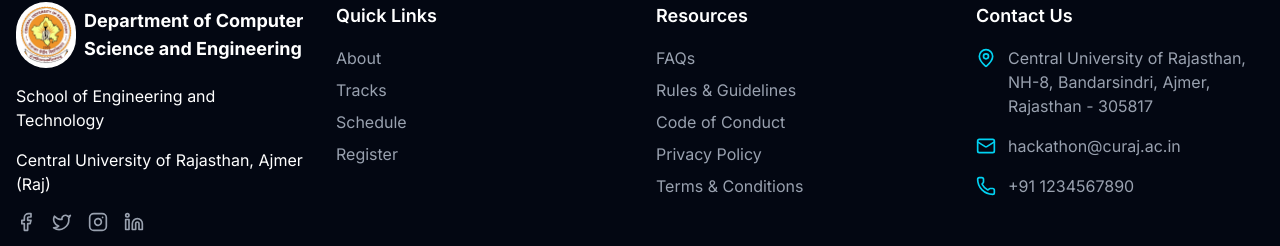
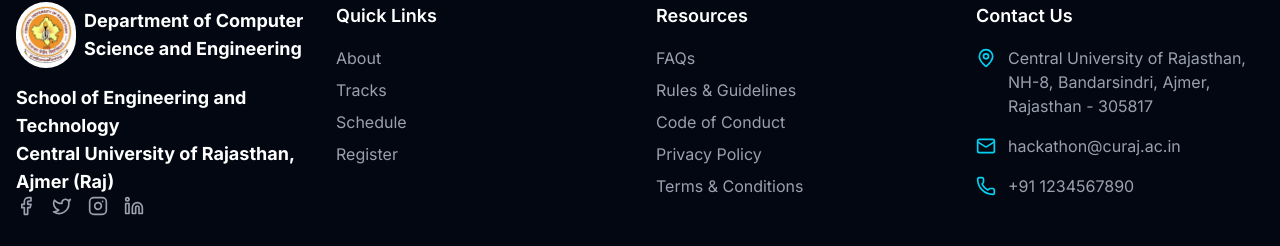
Before and after one commit to TheGreatVishal/Byte-the-AI-Hackathon, a Next.js app: page / in a window 1280 px wide. Shown: the part 4869-5115 px from the top of the page. Built offline with nearby package versions, Linux system fonts and the light colour scheme.

Commit message:
Update footer.tsx

```diff
--- a/src/components/footer.tsx
+++ b/src/components/footer.tsx
@@ -17,10 +17,10 @@ export function Footer() {
               />
               <span className="font-bold text-lg"> Department of Computer Science and Engineering </span>
             </div>
-             <div className="flex items-center gap-2 mb-4">
+             <div className="font-bold text-lg">
                School of Engineering and Technology
               </div>
-             <div className="flex items-center gap-2 mb-4">
+             <div className="font-bold text-lg">
                Central University of Rajasthan, Ajmer (Raj)
               </div>
                <div className="flex space-x-4">
```
